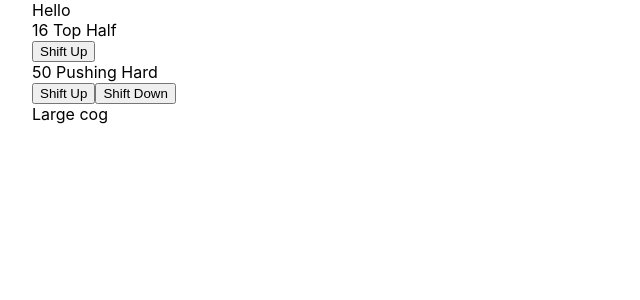
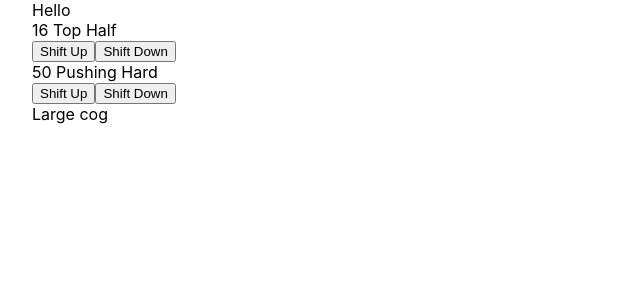
Before and after one commit to lucianboatright/Cycling_caclulator_tested_ts_next, a Next.js app: page / in a window 1280 px wide. Shown: the top 300 px of the page, without its empty margins (0-640 px from the left). Built offline with nearby package versions, Linux system fonts and the light colour scheme.

Commit message:
testing front&rear both up&down tessted fully and passing

```diff
--- a/src/components/cogs.tsx
+++ b/src/components/cogs.tsx
@@ -16,11 +16,11 @@ export default function Cogs() {
     setLargeCog(largeCog - 1);
   }
 
-  // const rearShiftDown = (event) => {
-  //   console.log('Clicked Front DOWN');
-  //   console.log(smallCog);
-  //   setLargeCog(smallCog - 1);
-  // }
+  const rearShiftDown = (event) => {
+    console.log('Clicked Front DOWN');
+    console.log(smallCog);
+    setSmallCog(smallCog - 1);
+  }
 
   const rearShiftUp = (event) => {
     console.log('Clicked Front DOWN');
@@ -34,6 +34,7 @@ export default function Cogs() {
         <div data-testid="small-cog-discription">
           {smallCog < 15 ? <div>{smallCog} Bottom half</div> : <div>{smallCog} Top Half</div>}
           <button data-testid="rearShifterUp" onClick={rearShiftUp}>Shift Up</button>
+          <button data-testid="rearShifterDown" onClick={rearShiftDown}>Shift Down</button>
         </div>
         <div data-testid="large-cog-discription">
           {largeCog < 50 ? <div>{largeCog} Going Easy</div> : <div>{largeCog} Pushing Hard</div>}
```
Also changed, not shown: 1 other file (tests, documents, lock files or other folders).
